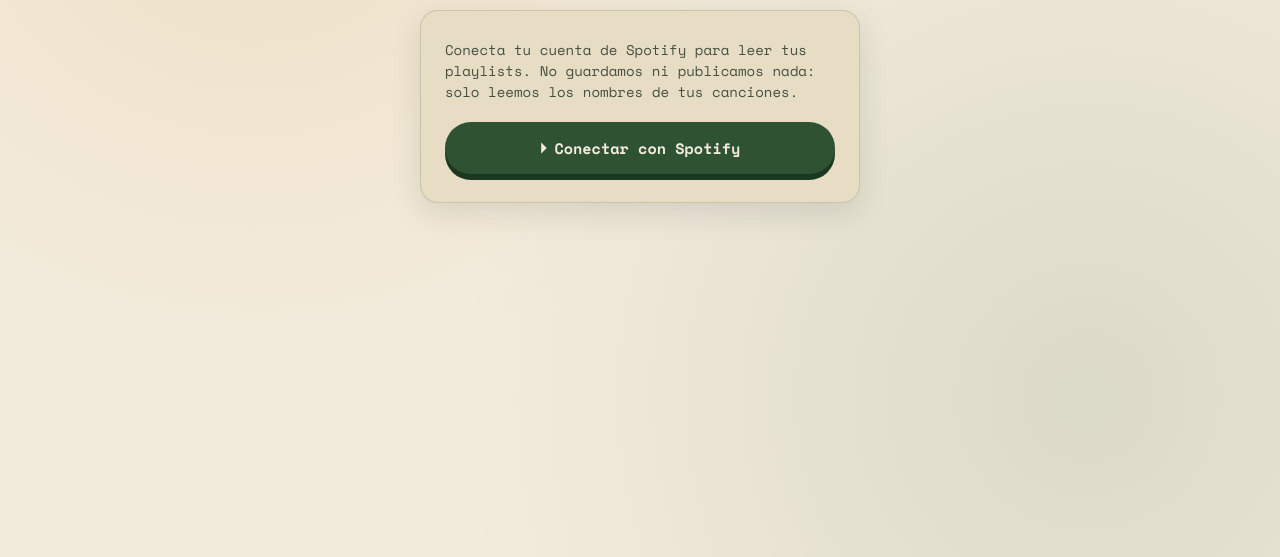
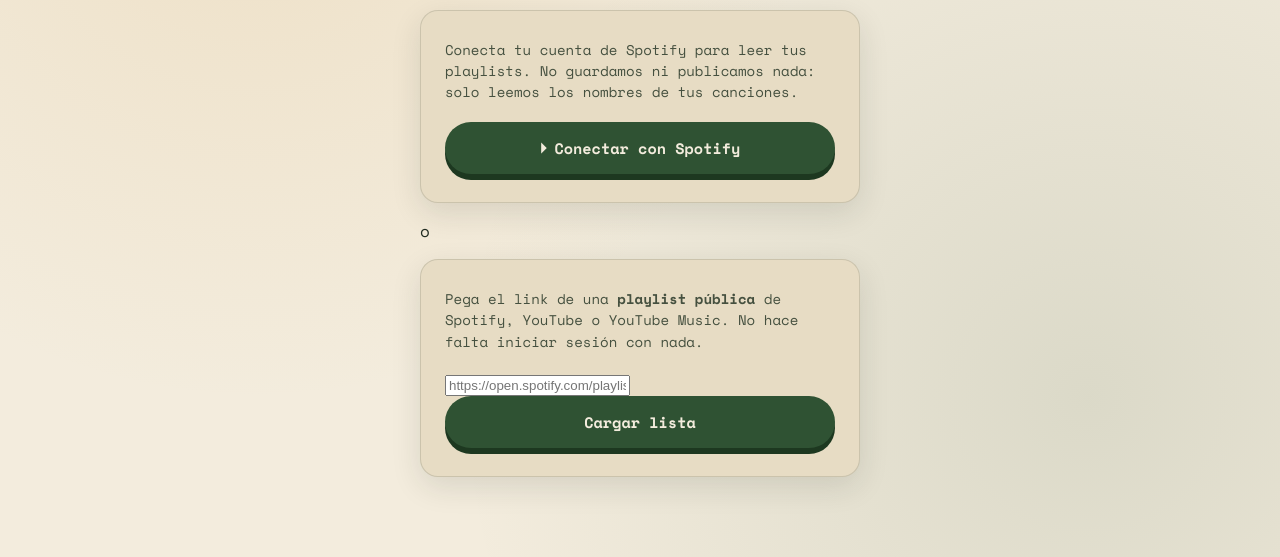
Before and after one commit to hulker97/cancionero, a website: page public/index.html in a window 1280 px wide. Shown: the part 243-800 px from the top of the page. Drawn offline with nearby package versions, Linux system fonts and the light colour scheme; no server answers.

Commit message:
Update index.html

```diff
--- a/public/index.html
+++ b/public/index.html
@@ -32,6 +32,23 @@
           <span class="btn__icon">⏵</span> Conectar con Spotify
         </a>
         <p id="login-error" class="error-text" hidden></p>
+      </div>
+
+      <p class="divider-text">o</p>
+
+      <div class="card card--login">
+        <p class="card__text">
+          Pega el link de una <strong>playlist pública</strong> de Spotify, YouTube
+          o YouTube Music. No hace falta iniciar sesión con nada.
+        </p>
+        <input
+          type="text"
+          id="playlist-link-input"
+          class="text-input"
+          placeholder="https://open.spotify.com/playlist/..."
+        />
+        <button class="btn btn--primary" id="btn-load-link">Cargar lista</button>
+        <p id="link-error" class="error-text" hidden></p>
       </div>
     </section>
 
```
